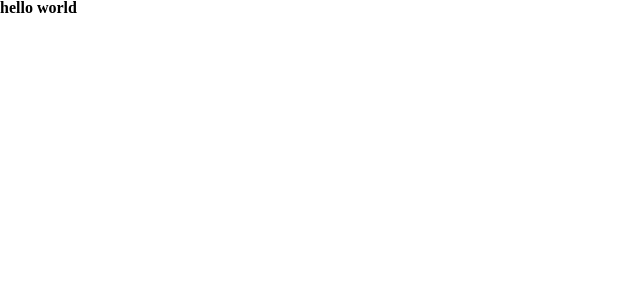
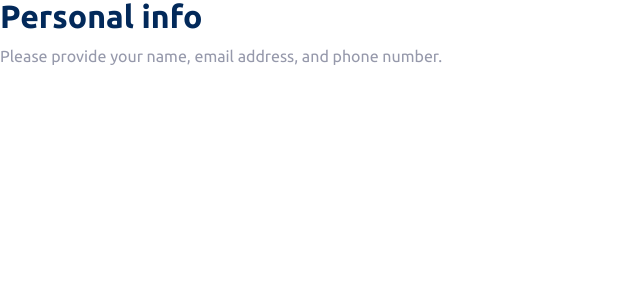
Before and after one commit to kdumagalhaes/multi-step-form, a React (Vite) app: page / in a window 1280 px wide. Shown: the top 300 px of the page, without its empty margins (0-640 px from the left). Built offline with nearby package versions, Linux system fonts and the light colour scheme.

Commit message:
Add Title component

```diff
--- a/src/App.tsx
+++ b/src/App.tsx
@@ -1,5 +1,12 @@
+import Title from './components/Title';
+
 function App() {
-  return <h2>hello world</h2>;
+  return (
+    <Title
+      primaryTitle='Personal info'
+      secondaryTitle='Please provide your name, email address, and phone number.'
+    />
+  );
 }
 
 export default App;
--- /dev/null
+++ b/src/components/Title/Title.module.scss
@@ -0,0 +1,14 @@
+@import "../../styles/variables";
+
+.title {
+  &__primary {
+    font-size: 2rem;
+    color: $marine-blue;
+    margin-bottom: 1rem;
+  }
+
+  &__secondary {
+    font-weight: $font-regular;
+    color: $cool-gray;
+  }
+}
--- /dev/null
+++ b/src/components/Title/Title.tsx
@@ -0,0 +1,16 @@
+import styles from './Title.module.scss';
+
+interface TitleProps {
+  primaryTitle: string;
+  secondaryTitle: string;
+}
+const Title = ({ primaryTitle, secondaryTitle }: TitleProps) => {
+  return (
+    <div className={styles.title}>
+      <h1 className={styles.title__primary}>{primaryTitle}</h1>
+      <h2 className={styles.title__secondary}>{secondaryTitle}</h2>
+    </div>
+  );
+};
+
+export default Title;
--- /dev/null
+++ b/src/components/Title/index.tsx
@@ -0,0 +1 @@
+export { default } from './Title';
--- a/src/styles/_global.css
+++ b/src/styles/_global.css
@@ -15,6 +15,7 @@ table, caption, tbody, tfoot, thead, tr, th, td {
     font-size: 100%;
     vertical-align: baseline;
     background: transparent;
+    font-family: 'Ubuntu', sans-serif;
 }
 
 body {
```
